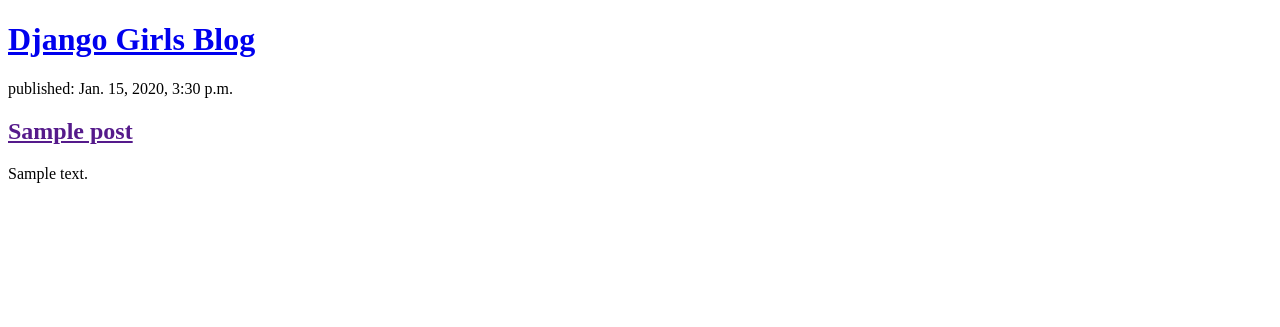
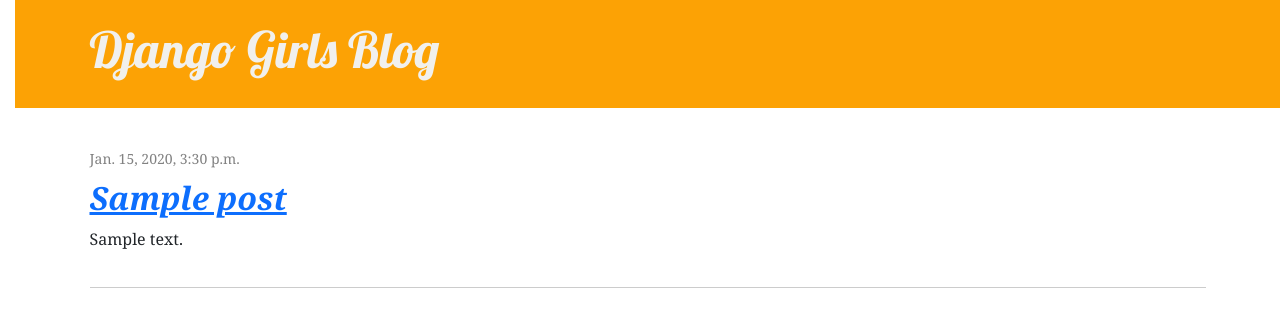
Before and after one commit to adhiti32/my-first-blog, a Django app: page / in a window 1280 px wide. Shown: the top 327 px of the page. Run offline with Django 5.2, Linux system fonts and the light colour scheme; tables that the repository leaves empty hold one stand-in row (values such as "Sample post").

Commit message:
adding couple more changes

```diff
--- /dev/null
+++ b/blog/static/css/blog.css
@@ -0,0 +1,41 @@
+body {
+    padding-left: 15px;
+    font-family: 'Georgia', serif;
+    background: white;
+}
+
+h1 a {
+    color: #f1f0ed;
+    font-family: 'Lobster', cursive;
+    font-size: 50px;
+    text-decoration: none;
+}
+
+header {
+    background: #FCA205;
+    padding: 20px 15px;
+}
+
+.date {
+    color: #828282;
+    font-size: 14px;
+    margin-bottom: 10px;
+    display: block;
+}
+
+.post {
+    margin-top: 20px;
+    padding: 20px 0;
+    border-bottom: 1px solid #ccc;
+}
+
+.post h2 {
+    font-size: 32px;
+    font-style: italic;
+    font-weight: bold;
+    margin-bottom: 10px;
+}
+
+.post p {
+    font-size: 16px;
+}
--- /dev/null
+++ b/blog/templates/blog/base.html
@@ -0,0 +1,25 @@
+{% load static %}
+<!DOCTYPE html>
+<html>
+    <head>
+        <title>Django Girls blog</title>
+        <link rel="stylesheet" href="https://cdn.jsdelivr.net/npm/bootstrap@5.3.3/dist/css/bootstrap.min.css" integrity="sha384-QWTKZyjpPEjISv5WaRU9OFeRpok6YctnYmDr5pNlyT2bRjXh0JMhjY6hW+ALEwIH" crossorigin="anonymous">
+        <link rel="stylesheet" href="https://fonts.googleapis.com/css?family=Lobster&subset=latin,latin-ext">
+        <link rel="stylesheet" href="{% static 'css/blog.css' %}">
+    </head>
+    <body>
+       <header class="page-header">
+         <div class="container">
+             <h1><a href="/">Django Girls Blog</a></h1>
+         </div>
+       </header>
+         <main class="container">
+           <div class="row">
+             <div class="col">
+             {% block content %}
+             {% endblock %}
+             </div>
+           </div>
+         </main>
+    </body>
+</html>
--- a/blog/templates/blog/post_list.html
+++ b/blog/templates/blog/post_list.html
@@ -1,19 +1,12 @@
-<!DOCTYPE html>
-<html>
-    <head>
-        <title>Django Girls blog</title>
-    </head>
-    <body>
-        <header>
-            <h1><a href="/">Django Girls Blog</a></h1>
-        </header>
-
-    {% for post in posts %}
-       <article>
-          <time>published: {{ post.published_date }}</time>
-          <h2><a href="">{{ post.title }}</a></h2>
-          <p>{{ post.text|linebreaksbr }}</p>
-       </article>
-    {% endfor %}
-    </body>
-</html>
+{% extends 'blog/base.html' %}
+{% block content %}
+        {% for post in posts %}
+            <article class="post">
+                <time class="date">
+                    {{ post.published_date }}
+                </time>
+                <h2><a href="{% url 'post_detail' pk=post.pk %}">{{ post.title }}</a></h2>
+                <p>{{ post.text|linebreaksbr }}</p>
+            </article>
+        {% endfor %}
+{% endblock %}
--- a/blog/urls.py
+++ b/blog/urls.py
@@ -2,4 +2,5 @@
 from . import views
 urlpatterns = [
     path('', views.post_list, name='post_list'),
+    path('post/<int:pk>/', views.post_detail, name='post_detail'),
 ]
--- a/blog/views.py
+++ b/blog/views.py
@@ -1,7 +1,10 @@
-from django.shortcuts import render
+from django.shortcuts import render, get_object_or_404
 from django.utils import timezone
 from .models import Post
 
 def post_list(request):
     posts = Post.objects.filter(published_date__lte=timezone.now()).order_by('published_date')
     return render(request, 'blog/post_list.html', {'posts': posts})
+def post_detail(request, pk):
+    post = get_object_or_404(Post, pk=pk)
+    return render(request, 'blog/post_detail.html', {'post': post})
```
Also changed, not shown: blog/templates/blog/post_details.html (added, +25 -0 lines).
